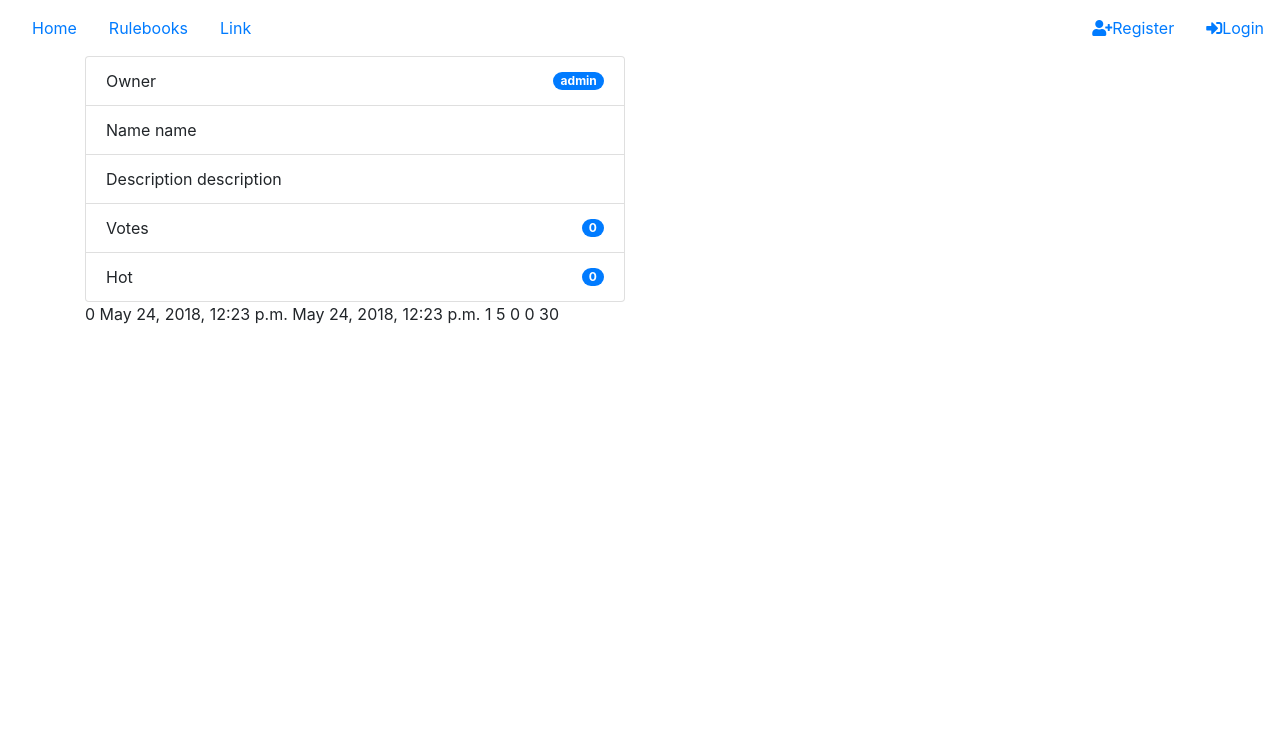
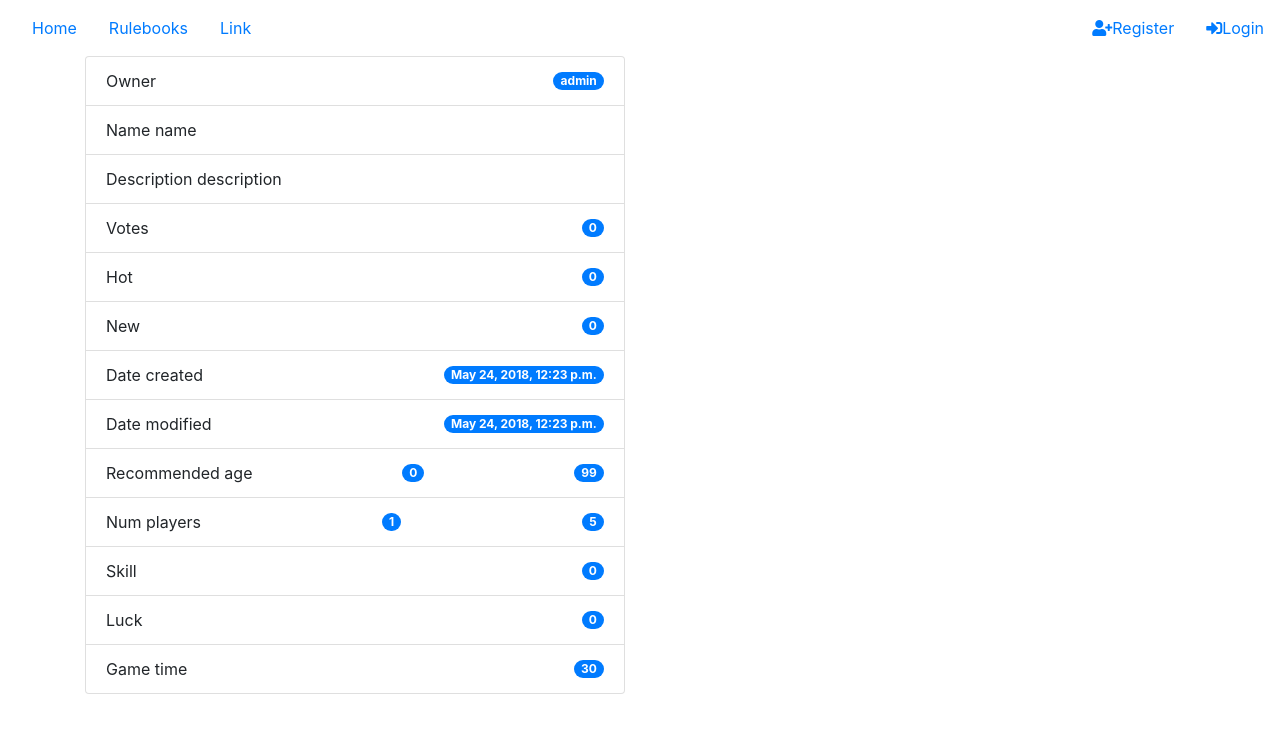
Before and after one commit to pijamarda/cerdigres-cards, a Django app: page /rulebook/4/ in a window 1280 px wide. Shown: the top 733 px of the page. Run offline with Django 3.2, Linux system fonts and the light colour scheme; data comes from the database, SQL or seed files in the repository; some libraries are stand-ins or nearby versions.

Commit message:
completed detail page format

```diff
--- a/ccSite/rank/templates/rank/rulebook_detail.html
+++ b/ccSite/rank/templates/rank/rulebook_detail.html
@@ -18,23 +18,39 @@
     <li class="list-group-item d-flex justify-content-between align-items-center">Hot
         <span class="badge badge-primary badge-pill">{{rulebook.valor_hot}}</span>
     </li>
-
+    <li class="list-group-item d-flex justify-content-between align-items-center">New
+        <span class="badge badge-primary badge-pill">{{rulebook.valor_new}}</span>
+    </li>
+    <li class="list-group-item d-flex justify-content-between align-items-center">Date created
+        <span class="badge badge-primary badge-pill">{{rulebook.create_date}}</span>
+    </li>
+    <li class="list-group-item d-flex justify-content-between align-items-center">Date modified
+        <span class="badge badge-primary badge-pill">{{rulebook.modified_date}}</span>
+    </li>
+    <li class="list-group-item d-flex justify-content-between align-items-center">Recommended age
+        <span class="badge badge-primary badge-pill">{{rulebook.recommended_age_min}}</span>
+        <span class="badge badge-primary badge-pill">{{rulebook.recommended_age_max}}</span>
+    </li>
+    <li class="list-group-item d-flex justify-content-between align-items-center">Num players
+        <span class="badge badge-primary badge-pill">{{rulebook.num_players_min}}</span>
+        <span class="badge badge-primary badge-pill">{{rulebook.num_players_max}}</span>
+    </li>
+    <li class="list-group-item d-flex justify-content-between align-items-center">Skill
+        <span class="badge badge-primary badge-pill">{{rulebook.skill_rate}}</span>
+    </li>
+    <li class="list-group-item d-flex justify-content-between align-items-center">Luck
+        <span class="badge badge-primary badge-pill">{{rulebook.luck_rate}}</span>
+    </li>
+    <li class="list-group-item d-flex justify-content-between align-items-center">Game time
+        <span class="badge badge-primary badge-pill">{{rulebook.game_time_median}}</span>
+    </li>
             </ul>
         </div>
         <div class="col">
 
         </div>
     </div>
-        {{rulebook.valor_new}}
-        {{rulebook.create_date}}
-        {{rulebook.modified_date}}
-        {{rulebook.recomended_age_min}}
-        {{rulebook.recomended_age_max}}
-        {{rulebook.num_players_min}}
-        {{rulebook.num_players_max}}
-        {{rulebook.skill_rate}}
-        {{rulebook.luck_rate}}
-        {{rulebook.game_time_median}}
+
     {% endif %}
 
 </div>
```
